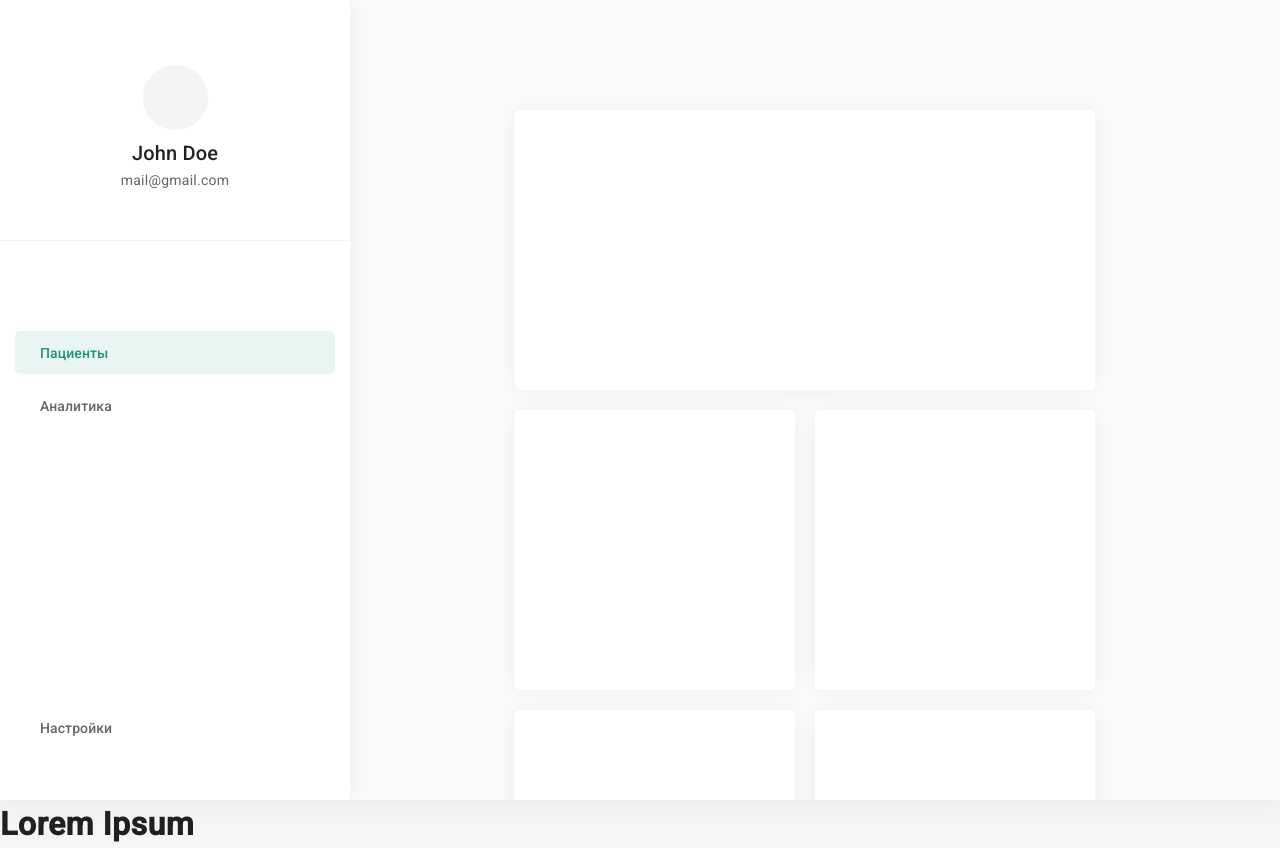
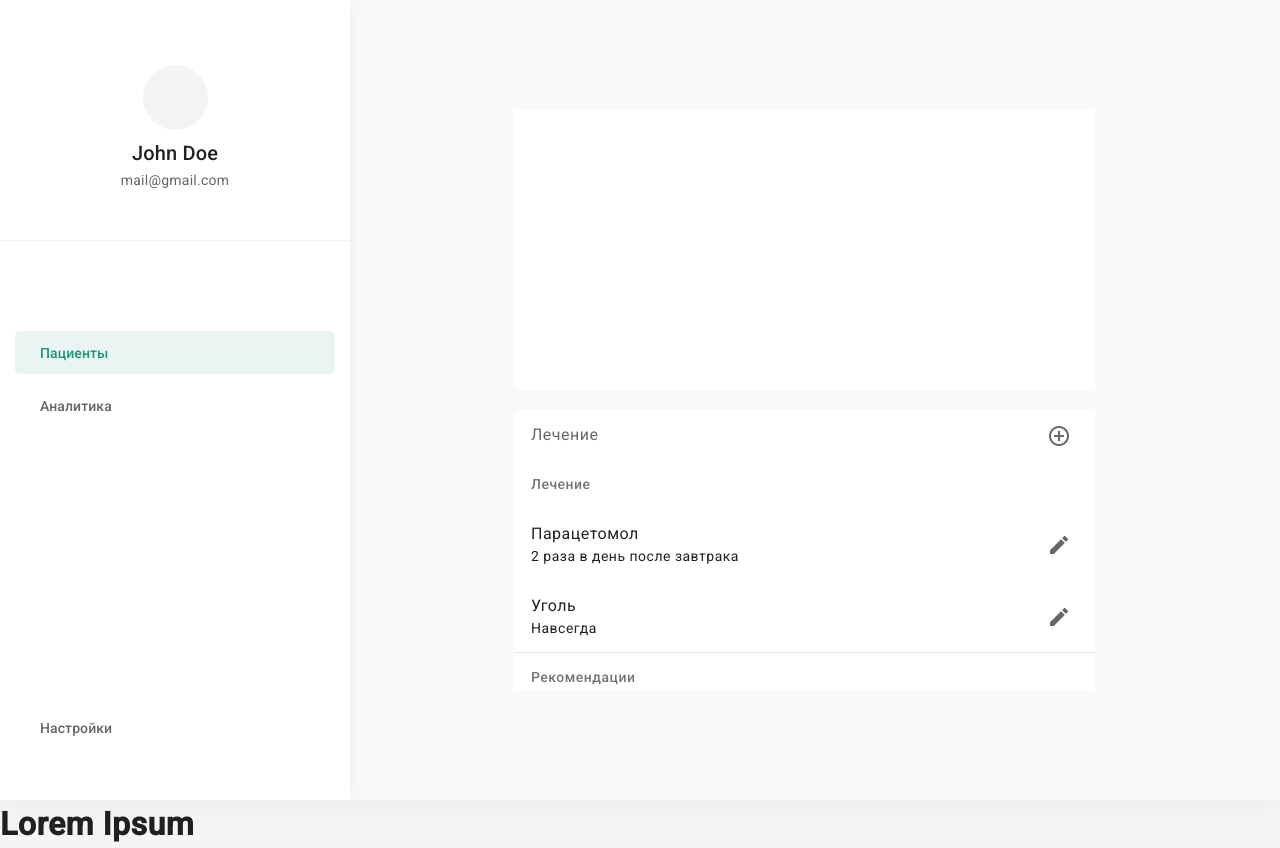
Before and after one commit to kulagind/Template, an Angular app: page /admin/patients/1 in a window 1280 px wide. Built offline with nearby package versions, Linux system fonts and the light colour scheme.

Commit message:
Add basic prescriptions widget layout

```diff
--- a/src/app/admin/components/pacient-dashboard-layout/pacient-dashboard-layout.component.html
+++ b/src/app/admin/components/pacient-dashboard-layout/pacient-dashboard-layout.component.html
@@ -1,12 +1,12 @@
 <div class="dashboard">
   <div class="widgets">
-    <app-patient-chart-statistic class="dashboard-widget"></app-patient-chart-statistic>
-    <app-patient-bar-chart-statistic class="dashboard-widget"></app-patient-bar-chart-statistic>
-    <app-patient-bar-chart-statistic class="dashboard-widget"></app-patient-bar-chart-statistic>
-    <app-patient-bar-chart-statistic class="dashboard-widget"></app-patient-bar-chart-statistic>
-    <app-patient-bar-chart-statistic class="dashboard-widget"></app-patient-bar-chart-statistic>
-    <app-patient-bar-chart-statistic class="dashboard-widget"></app-patient-bar-chart-statistic>
-    <app-patient-bar-chart-statistic class="dashboard-widget"></app-patient-bar-chart-statistic>
+    <div class="dashboard-widget">
+      <app-patient-chart-statistic>
+      </app-patient-chart-statistic>
+    </div>
+    <div class="dashboard-widget">
+      <app-prescription-widget></app-prescription-widget>
+    </div>
 <!--    <app-patient-chart-statistic class="dashboard-widget"></app-patient-chart-statistic>-->
   </div>
 
--- a/src/app/admin/components/pacient-dashboard-layout/pacient-dashboard-layout.component.scss
+++ b/src/app/admin/components/pacient-dashboard-layout/pacient-dashboard-layout.component.scss
@@ -8,6 +8,9 @@
   &-widget {
     margin-right: 20px;
     margin-bottom: 20px;
+    width: 580px;
+    height: 280px;
+    background: white;
   }
 }
 
--- a/src/app/admin/components/patient-chart-statistic/patient-chart-statistic.component.scss
+++ b/src/app/admin/components/patient-chart-statistic/patient-chart-statistic.component.scss
@@ -1,7 +1,4 @@
 .chart {
-  width: 580px;
-  height: 280px;
-  background: #fff;
-  box-shadow: 0px 0px 25px 0px #0000000D;
-  border-radius: 5px;
+  width: 100%;
+  height: 100%;
 }
--- /dev/null
+++ b/src/app/admin/components/prescription-widget/prescription-widget.component.html
@@ -0,0 +1,37 @@
+<div class="prescription-widget">
+  <div class="prescription-widget__head">
+    <p class="head__title">
+      Лечение
+    </p>
+    <button mat-icon-button>
+      <mat-icon>
+        add_circle_outline
+      </mat-icon>
+    </button>
+  </div>
+  <div class="prescription-widget__list">
+    <mat-list>
+      <div mat-subheader>Лечение</div>
+      <ng-container *ngFor="let prescription of prescriptions">
+        <mat-list-item *ngIf="prescription.type === 0" class="prescription-widget__item">
+          <div mat-line>{{prescription.title}}</div>
+          <div mat-line> {{prescription.description}} </div>
+          <button class="prescription-widget__item-edit" mat-icon-button>
+            <mat-icon>edit</mat-icon>
+          </button>
+        </mat-list-item>
+      </ng-container>
+      <mat-divider></mat-divider>
+      <div mat-subheader>Рекомендации</div>
+      <ng-container *ngFor="let prescription of prescriptions">
+        <mat-list-item *ngIf="prescription.type === 1" class="prescription-widget__item">
+          <div mat-line>{{prescription.title}}</div>
+          <div mat-line> {{prescription.description}} </div>
+          <button class="prescription-widget__item-edit" mat-icon-button>
+            <mat-icon>edit</mat-icon>
+          </button>
+        </mat-list-item>
+      </ng-container>
+    </mat-list>
+  </div>
+</div>
--- /dev/null
+++ b/src/app/admin/components/prescription-widget/prescription-widget.component.scss
@@ -0,0 +1,33 @@
+.prescription-widget {
+  width: 100%;
+  height: 100%;
+  display: flex;
+  flex-direction: column;
+
+  &__head {
+    width: 100%;
+    height: 50px;
+    color: rgba(0, 0, 0, 0.6);
+    user-select: none;
+    display: flex;
+    justify-content: space-between;
+    align-items: center;
+    padding: 0 16px;
+  }
+
+  &__list {
+    min-height: 0;
+    flex: 1;
+    overflow-y: auto;
+  }
+
+  &__controls {
+    height: 60px;
+  }
+
+  &__item {
+    &-edit {
+      color: rgba(0, 0, 0, 0.6);
+    }
+  }
+}
--- /dev/null
+++ b/src/app/admin/components/prescription-widget/prescription-widget.component.ts
@@ -0,0 +1,35 @@
+import { Component, OnInit } from '@angular/core';
+import { Prescription } from '../../types/prescription.type';
+import { PrescriptionTypes } from '../../enums/prescription-types.enum';
+
+@Component({
+  selector: 'app-prescription-widget',
+  templateUrl: './prescription-widget.component.html',
+  styleUrls: ['./prescription-widget.component.scss']
+})
+export class PrescriptionWidgetComponent implements OnInit {
+
+  public prescriptions: Prescription[] = [
+    {
+      title: 'Парацетомол',
+      description: '2 раза в день после завтрака',
+      type: PrescriptionTypes.MEDICATION,
+    },
+    {
+      title: 'Уголь',
+      description: 'Навсегда',
+      type: PrescriptionTypes.MEDICATION,
+    },
+    {
+      title: 'Прогулка',
+      description: 'После ужина',
+      type: PrescriptionTypes.RECOMMENDATION,
+    },
+  ]
+
+  constructor() { }
+
+  public ngOnInit(): void {
+  }
+
+}
--- /dev/null
+++ b/src/app/admin/enums/prescription-types.enum.ts
@@ -0,0 +1,4 @@
+export enum PrescriptionTypes {
+  MEDICATION,
+  RECOMMENDATION,
+}
```
Also changed, not shown: src/app/admin/admin.module.ts (+7 -2 lines), src/app/admin/types/prescription.type.ts (added, +7 -0 lines), 1 other file (tests, documents, lock files or other folders).
